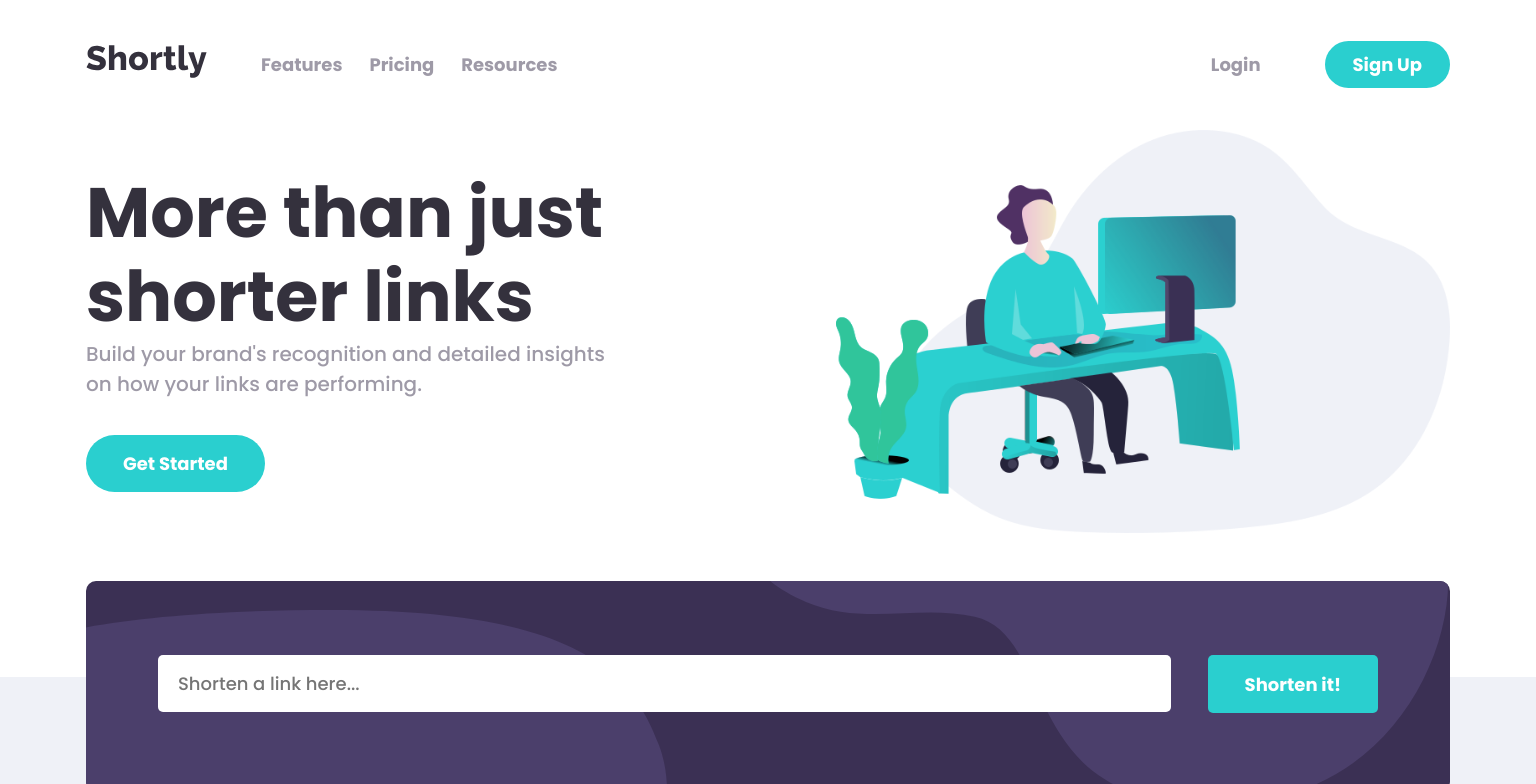
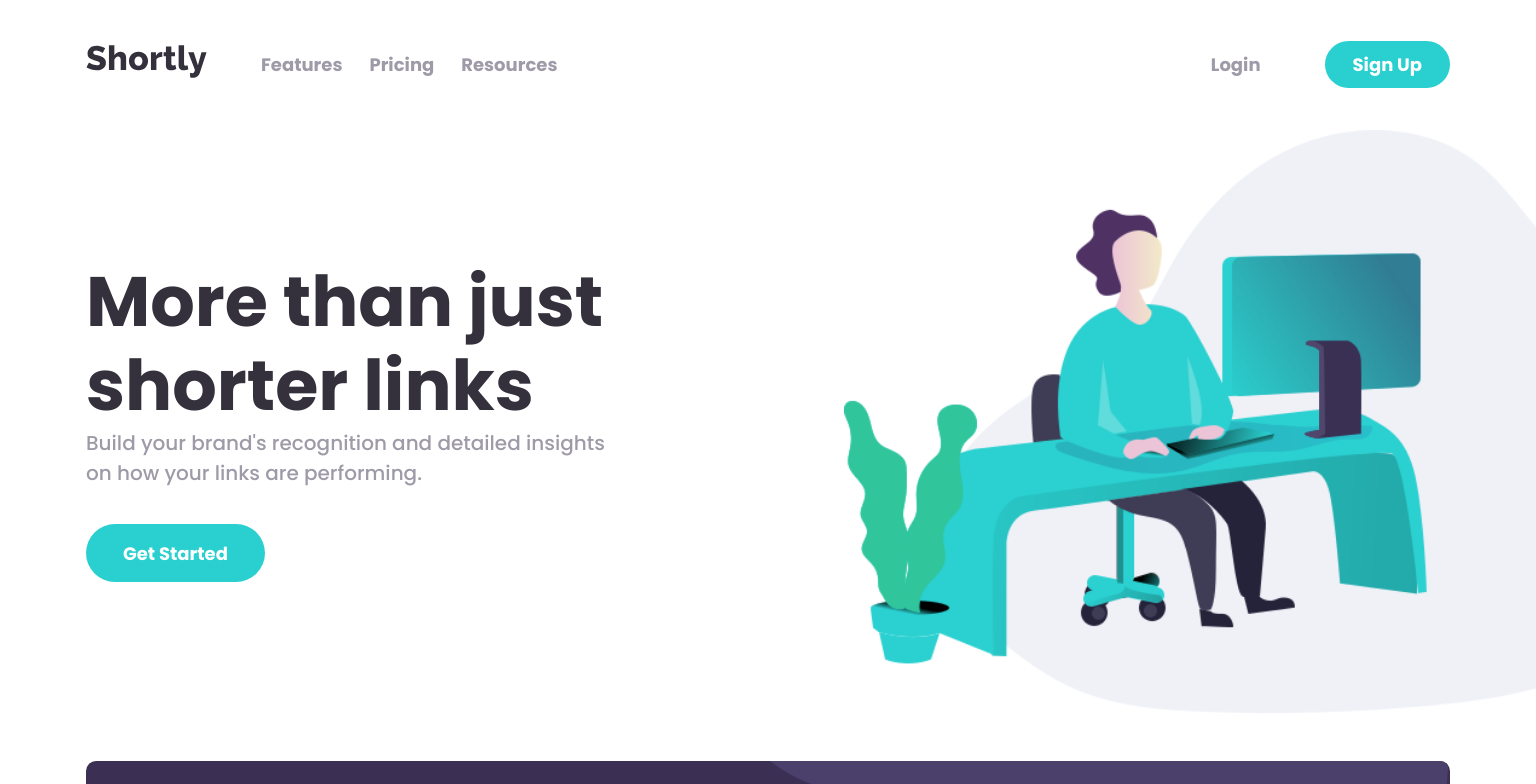
Before and after one commit to better5afe/URL-Shortening-API, a React (Create React App) app: page / in a window 1536 px wide. Shown: the top 784 px of the page. Built offline with nearby package versions, Linux system fonts and the light colour scheme.

Commit message:
repositioned hero illustration

```diff
--- a/package.json
+++ b/package.json
@@ -41,5 +41,8 @@
       "last 1 firefox version",
       "last 1 safari version"
     ]
+  },
+  "devDependencies": {
+    "@svgr/webpack": "^8.1.0"
   }
 }
--- a/src/components/Layout/Header.scss
+++ b/src/components/Layout/Header.scss
@@ -2,14 +2,18 @@
 
 .header {
 	margin: 2em 0 8em;
+	overflow: hidden;
 
 	&__wrapper {
-
 		text-align: center;
 	}
 
+	&__test {
+		width: 100%;
+	}
+
 	&__img {
-		width: 100%;
+		width: 150%;
 	}
 
 	&__title {
@@ -33,9 +37,13 @@
 		}
 
 		&__img {
-			width: 45%;
-			margin-left: 1em;
+			width: 55%;
+			margin-left: 5em;
 			order: 1;
+		}
+
+		&__text {
+			min-width: 45%;
 		}
 
 		&__title {
@@ -49,11 +57,8 @@
 @media (min-width: 1440px) {
 	.header {
 		&__img {
-			margin: 0;
-		}
-
-		&__text {
-			width: 40%;
+			min-width: 65%;
+			margin-left: 8em;
 		}
 
 		&__title {
@@ -62,6 +67,7 @@
 
 		&__info {
 			font-size: 20px;
+			padding-right: 4em;
 		}
 	}
 }
--- a/src/components/Layout/Header.tsx
+++ b/src/components/Layout/Header.tsx
@@ -14,7 +14,7 @@ const Header = () => {
 						Build your brand's recognition and detailed insights on how your
 						links are performing.
 					</p>
-					<Button text='Get Started' className='action-btn' type='button'/>
+					<Button text='Get Started' className='action-btn' type='button' />
 				</div>
 			</div>
 		</header>
```
Also changed, not shown: tsconfig.json (+2 -8 lines), src/assets/illustration-working.svg (added), 1 other file (tests, documents, lock files or other folders).
